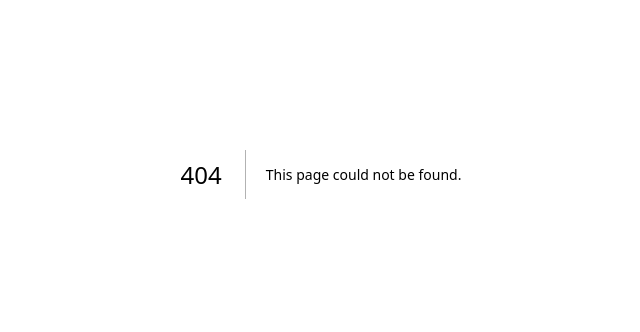
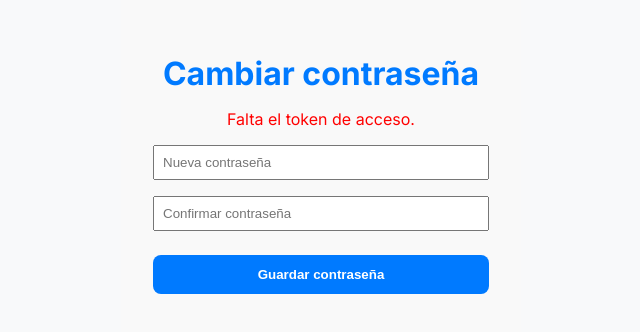
Before and after one commit to adal100/suscripciones-finkit, a Next.js app: page /recuperar-contrasena in a window 1280 px wide. Before the commit this address had no page. Shown: the part 226-558 px from the top of the page, without its empty margins (319-959 px from the left). Built offline with nearby package versions, Linux system fonts and the light colour scheme; no server answers.

Commit message:
Implementando pagina de recuperacion de contrasenia.

```diff
--- /dev/null
+++ b/src/app/recuperar-contrasena/page.tsx
@@ -0,0 +1,119 @@
+'use client';
+
+import { useEffect, useState } from 'react';
+import { useSearchParams, useRouter } from 'next/navigation';
+import { createClient } from '@supabase/supabase-js';
+
+const supabase = createClient(
+  process.env.PUBLIC_SUPABASE_URL!,
+  process.env.PUBLIC_SUPABASE_ANON_KEY!
+);
+
+export default function RecuperarPage() {
+  const searchParams = useSearchParams();
+  const accessToken = searchParams?.get('access_token');
+  const router = useRouter();
+
+  const [newPassword, setNewPassword] = useState('');
+  const [confirmPassword, setConfirmPassword] = useState('');
+  const [mensaje, setMensaje] = useState('');
+  const [error, setError] = useState('');
+  const [cargando, setCargando] = useState(false);
+
+  useEffect(() => {
+    if (!accessToken) {
+      setError('Falta el token de acceso.');
+      return;
+    }
+
+    supabase.auth
+      .setSession({
+        access_token: accessToken,
+        refresh_token: '',
+      })
+      .then(({ error }) => {
+        if (error) {
+          setError('Error validando el enlace. Intenta solicitar otro.');
+        }
+      });
+  }, [accessToken]);
+
+  const handleGuardar = async () => {
+    setError('');
+    if (newPassword.length < 6) {
+      setError('La contraseña debe tener al menos 6 caracteres.');
+      return;
+    }
+    if (newPassword !== confirmPassword) {
+      setError('Las contraseñas no coinciden.');
+      return;
+    }
+
+    setCargando(true);
+    const { error } = await supabase.auth.updateUser({ password: newPassword });
+    setCargando(false);
+
+    if (error) {
+      setError(error.message);
+    } else {
+      setMensaje('✅ Contraseña actualizada. Ya puedes volver a la app.');
+    }
+  };
+
+  return (
+    <main
+      style={{
+        maxWidth: 400,
+        margin: '0 auto',
+        padding: '2rem',
+        textAlign: 'center',
+        backgroundColor: '#f9f9f9',
+        minHeight: '100vh',
+        display: 'flex',
+        flexDirection: 'column',
+        justifyContent: 'center',
+      }}
+    >
+      <h1 style={{ color: '#007AFF', marginBottom: '1rem' }}>Cambiar contraseña</h1>
+
+      {error && <p style={{ color: 'red' }}>{error}</p>}
+      {mensaje && <p style={{ color: 'green' }}>{mensaje}</p>}
+
+      {!mensaje && (
+        <>
+          <input
+            type="password"
+            placeholder="Nueva contraseña"
+            value={newPassword}
+            onChange={(e) => setNewPassword(e.target.value)}
+            style={{ padding: '0.5rem', marginTop: '1rem', width: '100%' }}
+          />
+          <input
+            type="password"
+            placeholder="Confirmar contraseña"
+            value={confirmPassword}
+            onChange={(e) => setConfirmPassword(e.target.value)}
+            style={{ padding: '0.5rem', marginTop: '1rem', width: '100%' }}
+          />
+          <button
+            onClick={handleGuardar}
+            disabled={cargando}
+            style={{
+              backgroundColor: '#007AFF',
+              color: '#fff',
+              padding: '0.75rem',
+              marginTop: '1.5rem',
+              width: '100%',
+              border: 'none',
+              borderRadius: '8px',
+              fontWeight: 'bold',
+              cursor: 'pointer',
+            }}
+          >
+            {cargando ? 'Guardando...' : 'Guardar contraseña'}
+          </button>
+        </>
+      )}
+    </main>
+  );
+}
```
Also changed, not shown: 1 other file (tests, documents, lock files or other folders).
